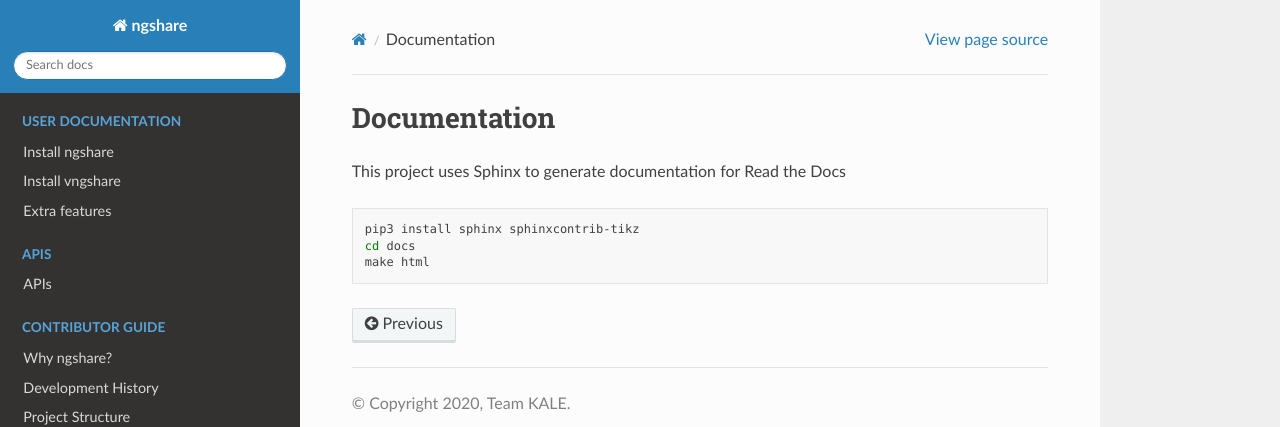
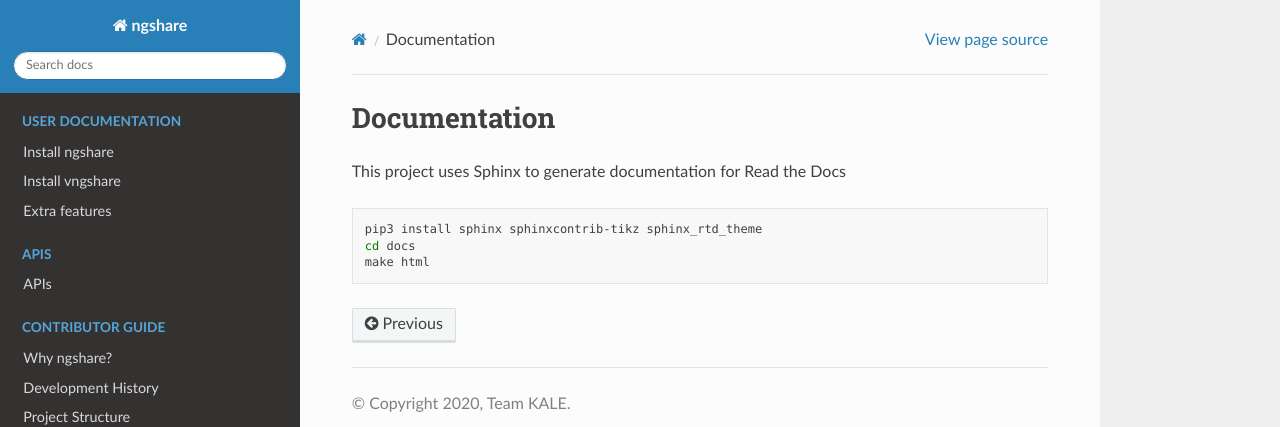
Before and after one commit to LibreTexts/ngshare, a Sphinx documentation site: the page built from docs/contributer_guide/docs.rst, in a window 1280 px wide. Shown: the top 427 px of the page. Built offline with Sphinx 7.4.7 and the Read the Docs theme 2.0.0, drawn with Linux system fonts in a browser that asks for light colours.

Commit message:
Update docs about installing theme

```diff
--- a/docs/contributer_guide/docs.rst
+++ b/docs/contributer_guide/docs.rst
@@ -5,6 +5,6 @@ This project uses Sphinx to generate documentation for Read the Docs
 
 .. code:: bash
 
-    pip3 install sphinx sphinxcontrib-tikz
+    pip3 install sphinx sphinxcontrib-tikz sphinx_rtd_theme
     cd docs
     make html
```
